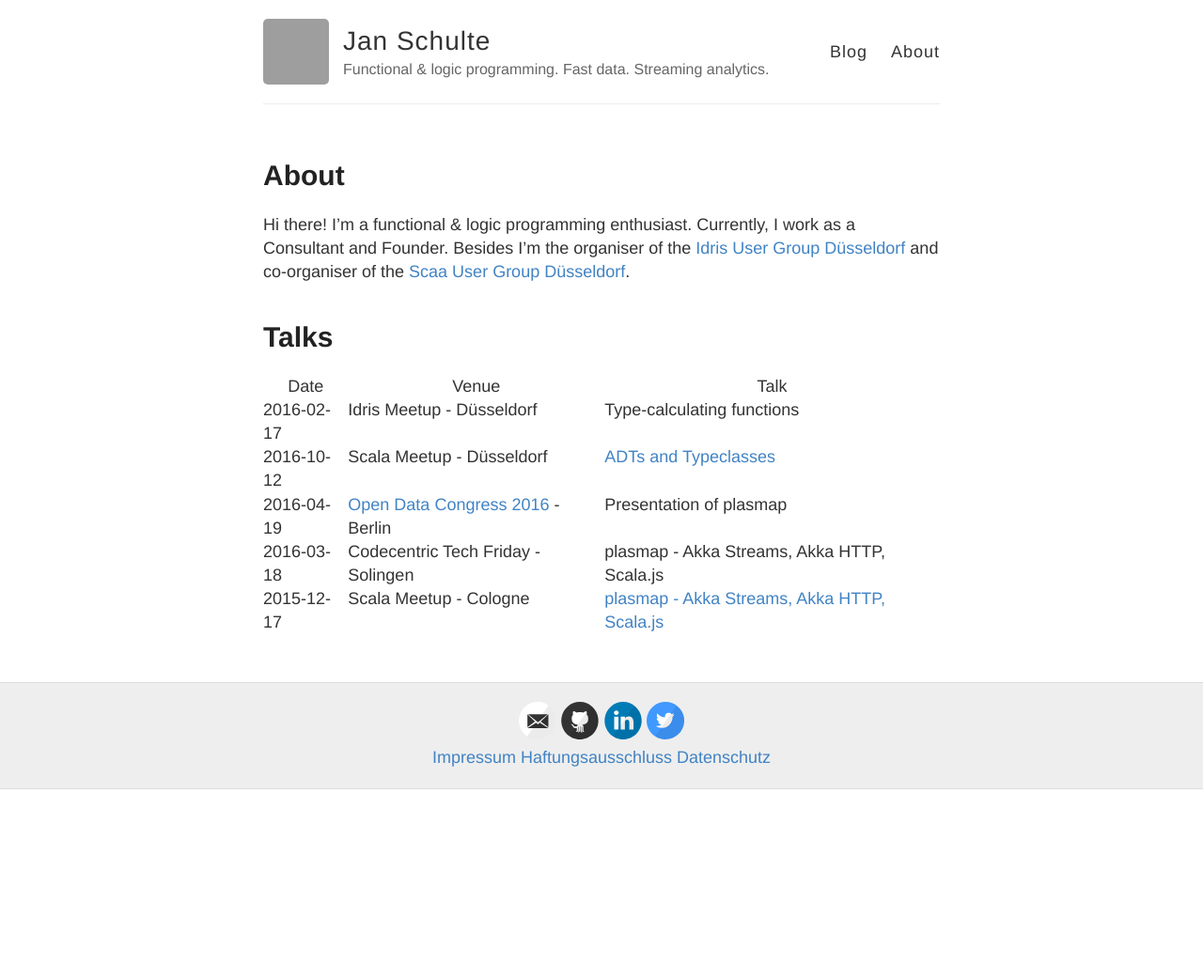
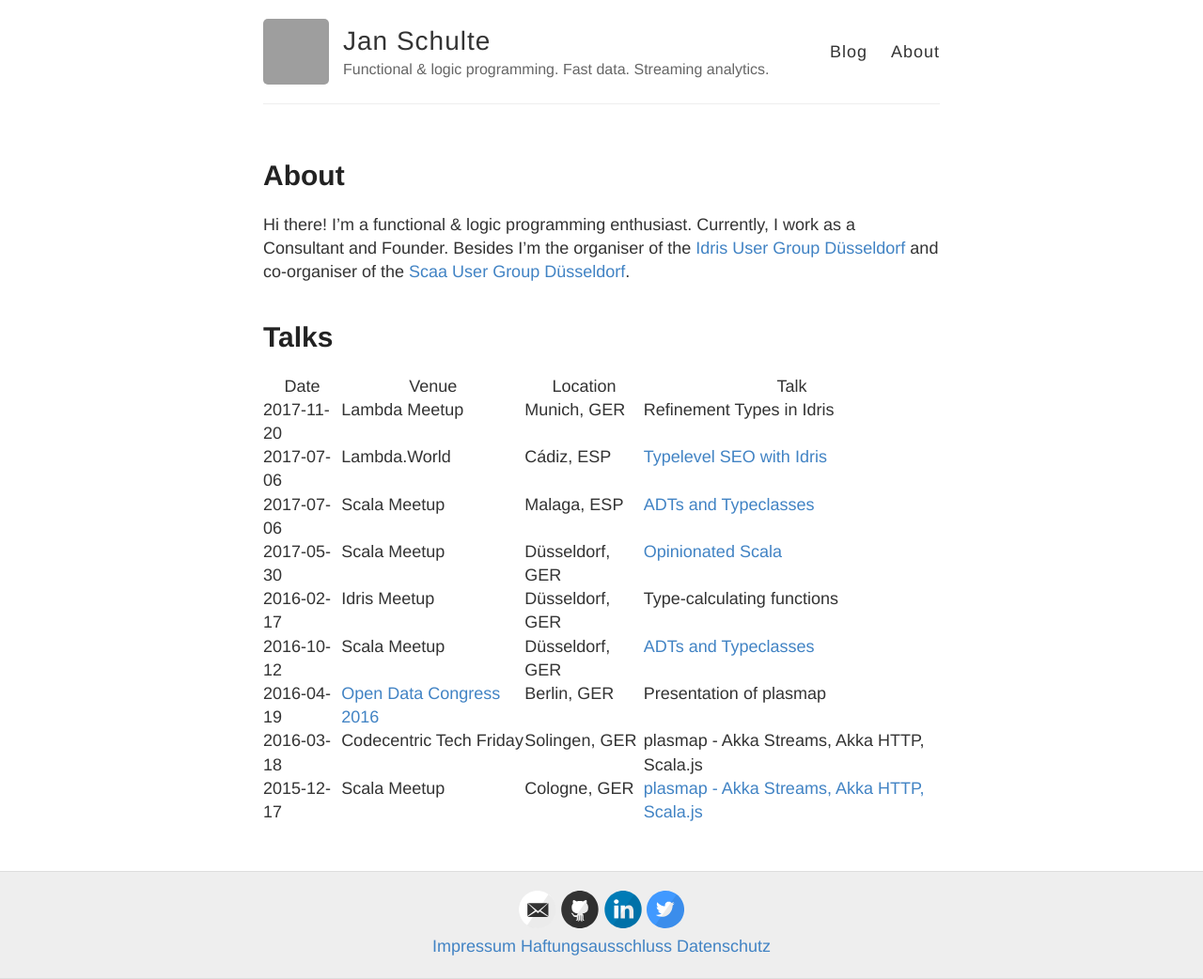
Before and after one commit to janschultecom/janschultecom.github.io, a Jekyll site: the page built from about.md, in a window 1280 px wide. Shown: the whole page at 94% size. Built offline with Jekyll 4.4.1, drawn with Linux system fonts in a browser that asks for light colours; comment, search, counter and statistics services are not loaded; before the commit the page ends 900 px from its top, so only the background shows below that; grey boxes are pictures that could not be loaded.

Commit message:
Update talks

```diff
--- a/about.md
+++ b/about.md
@@ -9,10 +9,14 @@ Hi there! I'm a functional & logic programming enthusiast. Currently, I work as
 # Talks
 
 
-| Date | Venue | Talk |
-|------|-------|------|
-| 2016-02-17 | Idris Meetup - Düsseldorf | Type-calculating functions |
-| 2016-10-12 | Scala Meetup - Düsseldorf | [ADTs and Typeclasses]( http://janschulte.com/2016-10-12-adts-typeclasses-scala/#/) |
-| 2016-04-19 | [Open Data Congress 2016](https://www.bmwi.de/Redaktion/DE/Bildergalerie/2016/20160419-zypries-open-data-kongress.html) - Berlin | Presentation of plasmap
-| 2016-03-18 | Codecentric Tech Friday - Solingen | plasmap - Akka Streams, Akka HTTP, Scala.js |
-| 2015-12-17 | Scala Meetup - Cologne | [plasmap - Akka Streams, Akka HTTP, Scala.js](https://www.meetup.com/de-DE/Scala-User-Group-Koln-Bonn/events/225774642/) |
+| Date | Venue | Location | Talk |
+|------|-------|----------|------|
+| 2017-11-20 | Lambda Meetup | Munich, GER | Refinement Types in Idris |
+| 2017-07-06 | Lambda.World | Cádiz, ESP | [Typelevel SEO with Idris]( https://slides.com/janschultecom/typelevel-seo/) |
+| 2017-07-06 | Scala Meetup | Malaga, ESP | [ADTs and Typeclasses]( http://janschulte.com/2017-07-06-ADTs-and-Typeclasses/) |
+| 2017-05-30 | Scala Meetup | Düsseldorf, GER | [Opinionated Scala]( https://github.com/scaladus/opinionated-scala ) |
+| 2016-02-17 | Idris Meetup | Düsseldorf, GER | Type-calculating functions |
+| 2016-10-12 | Scala Meetup | Düsseldorf, GER | [ADTs and Typeclasses]( http://janschulte.com/2016-10-12-adts-typeclasses-scala/#/) |
+| 2016-04-19 | [Open Data Congress 2016](https://www.bmwi.de/Redaktion/DE/Bildergalerie/2016/20160419-zypries-open-data-kongress.html) | Berlin, GER | Presentation of plasmap
+| 2016-03-18 | Codecentric Tech Friday | Solingen, GER | plasmap - Akka Streams, Akka HTTP, Scala.js |
+| 2015-12-17 | Scala Meetup | Cologne, GER | [plasmap - Akka Streams, Akka HTTP, Scala.js](https://www.meetup.com/de-DE/Scala-User-Group-Koln-Bonn/events/225774642/) |
```
